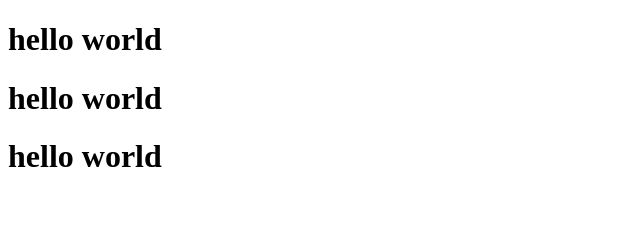
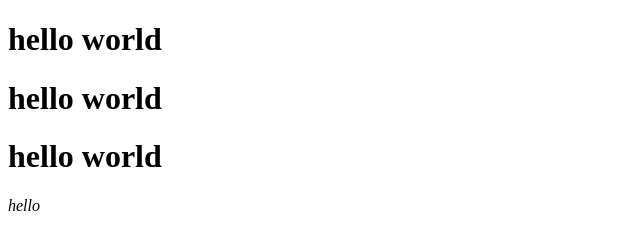
Before and after one commit to Tolkinxon/test, a plain HTML site: page index.html in a window 1280 px wide. Shown: the full height of the page, 0-640 px from the left. Drawn offline with Linux system fonts and the light colour scheme.

Commit message:
Initial commit

```diff
--- a/index.html
+++ b/index.html
@@ -9,5 +9,8 @@
     <h1>hello world</h1>
     <h1>hello world</h1>
     <h1>hello world</h1>
+
+
+    <i>hello</i>
 </body>
 </html>
```
